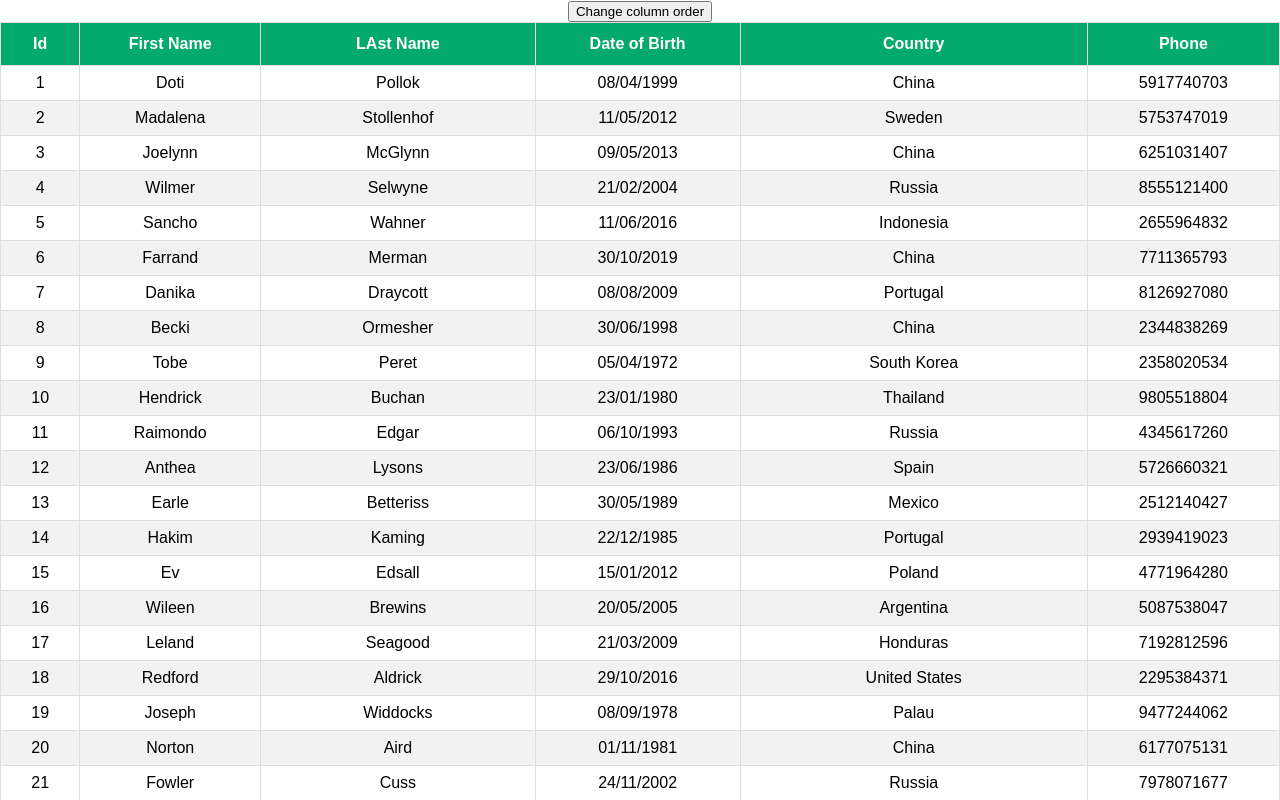
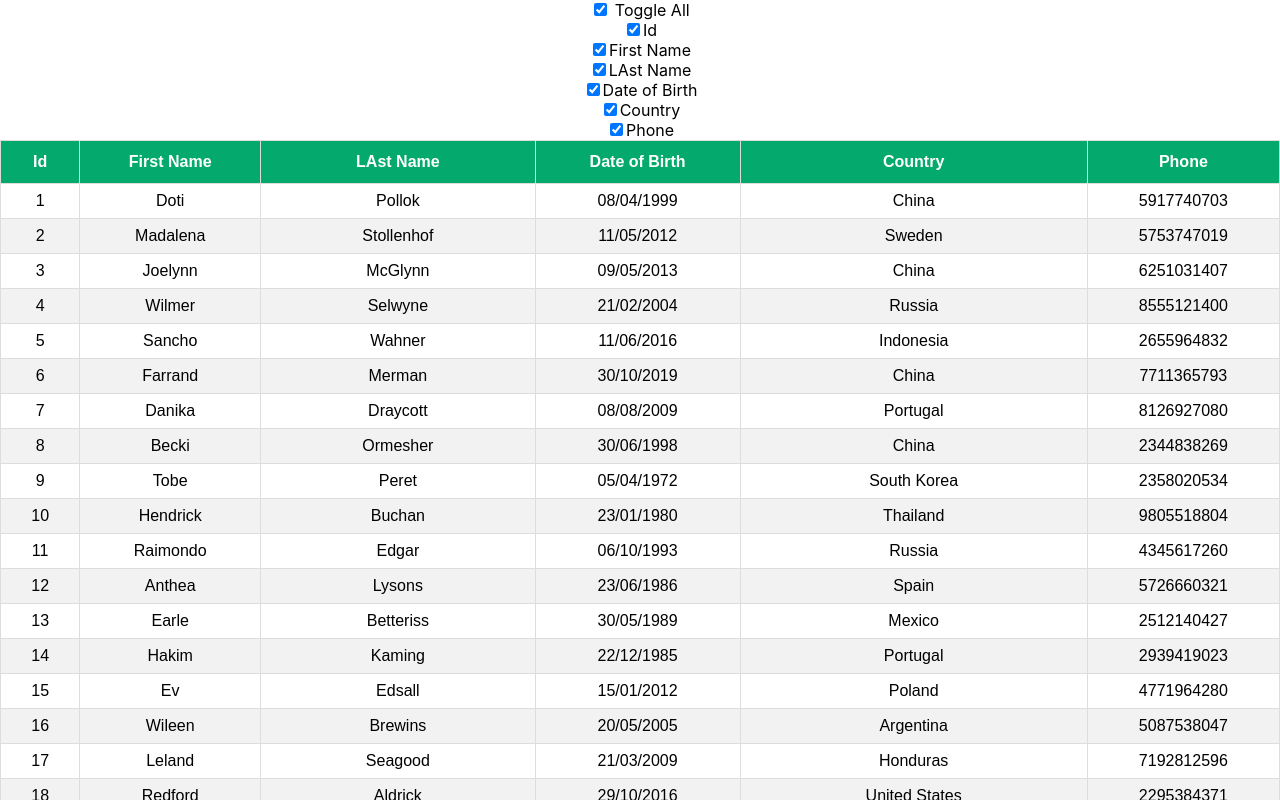
Before and after one commit to amir-shahsahebi/styled-component, a React (Create React App) app: page / in a window 1280 px wide. Shown: the top 800 px of the page. Built offline with nearby package versions, Linux system fonts and the light colour scheme.

Commit message:
hiding columns feature added

```diff
--- a/src/App.js
+++ b/src/App.js
@@ -9,6 +9,7 @@
 // } from "./components/Button/Button";
 // import { ThemeProvider, createGlobalStyle } from "styled-components";
 import BasicTable from "./components/BasicTable";
+import ColumnHiding from "./components/ColumnHiding";
 import ColumnOrder from "./components/ColumnsOrder";
 import FilteringTable from "./components/FilteringTable";
 import PaginationTable from "./components/PaginationTable";
@@ -72,7 +73,8 @@
       {/* <PaginationTable /> */}
       {/* <RowSelection /> */}
       {/* <RowSelection /> */}
-      <ColumnOrder />
+      {/* <ColumnOrder /> */}
+      <ColumnHiding />
     </div>
   );
 }
--- /dev/null
+++ b/src/components/ColumnHiding.js
@@ -0,0 +1,91 @@
+import { useTable } from "react-table";
+import MOCK_DATA from "./MOCK_DATA.json";
+import { COLUMNS } from "./columns";
+import { useMemo } from "react";
+import "./table.css";
+import { CheckBox } from "./CheckBox";
+const ColumnHiding = () => {
+  //   const columns = useMemo(() => GROUPED_COLUMNS, []);
+  const columns = useMemo(() => COLUMNS, []);
+  const data = useMemo(() => MOCK_DATA, []);
+
+  // step3: creating a table instance
+  //   const tableInstance = useTable({
+  //     // using es6 shorthand syntax
+  //     columns,
+  //     data,
+  //   });
+  //   const { getTableProps, getTableBodyProps, headerGroups, rows, prepareRow } =
+  //     tableInstance;
+  //   console.log("tableInstance", tableInstance);
+
+  const {
+    getTableProps,
+    getTableBodyProps,
+    headerGroups,
+    footerGroups,
+    rows,
+    prepareRow,
+    allColumns,
+    getToggleHideAllColumnsProps,
+  } = useTable({
+    columns,
+    data,
+  });
+
+  // step4: define a basic table structure
+  return (
+    <>
+      <div>
+        <div>
+          <CheckBox {...getToggleHideAllColumnsProps()} /> Toggle All
+        </div>
+        {allColumns.map((column) => (
+          <div key={column.id}>
+            <label>
+              <input type="checkbox" {...column.getToggleHiddenProps()} />
+              {column.Header}
+            </label>
+          </div>
+        ))}
+      </div>
+
+      <table {...getTableProps()}>
+        <thead>
+          {headerGroups.map((headerGroup) => (
+            <tr {...headerGroup.getHeaderGroupProps()}>
+              {headerGroup.headers.map((column) => (
+                <th {...column.getHeaderProps()}>{column.render("Header")}</th>
+              ))}
+            </tr>
+          ))}
+        </thead>
+        <tbody {...getTableBodyProps()}>
+          {rows.map((row) => {
+            prepareRow(row);
+            return (
+              <tr {...row.getRowProps()}>
+                {row.cells.map((cell) => {
+                  return (
+                    <td {...cell.getCellProps()}>{cell.render("Cell")}</td>
+                  );
+                })}
+              </tr>
+            );
+          })}
+        </tbody>
+        <tfoot>
+          {footerGroups.map((footerGroup) => (
+            <tr {...footerGroup.getFooterGroupProps()}>
+              {footerGroup.headers.map((column) => (
+                <td {...column.getFooterProps()}>{column.render("Footer")}</td>
+              ))}
+            </tr>
+          ))}
+        </tfoot>
+      </table>
+    </>
+  );
+};
+
+export default ColumnHiding;
```
